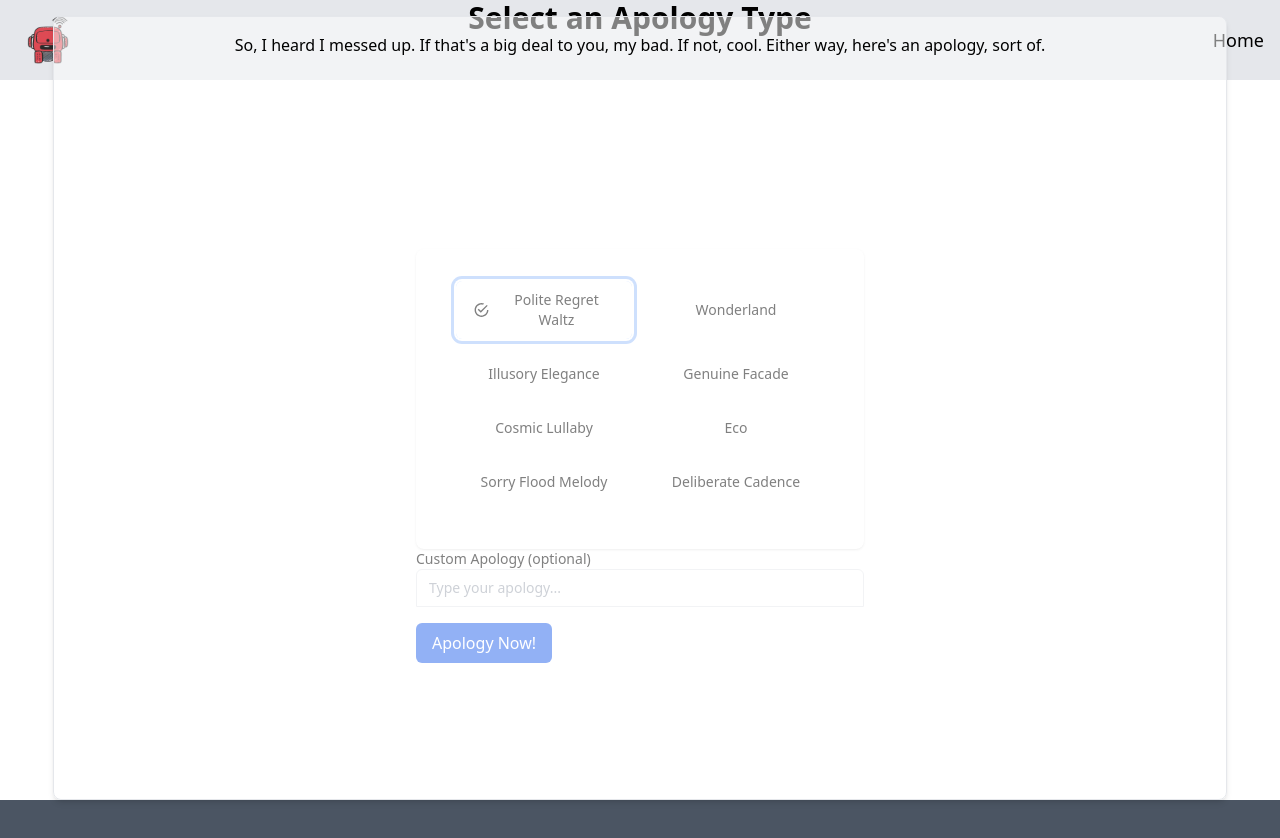
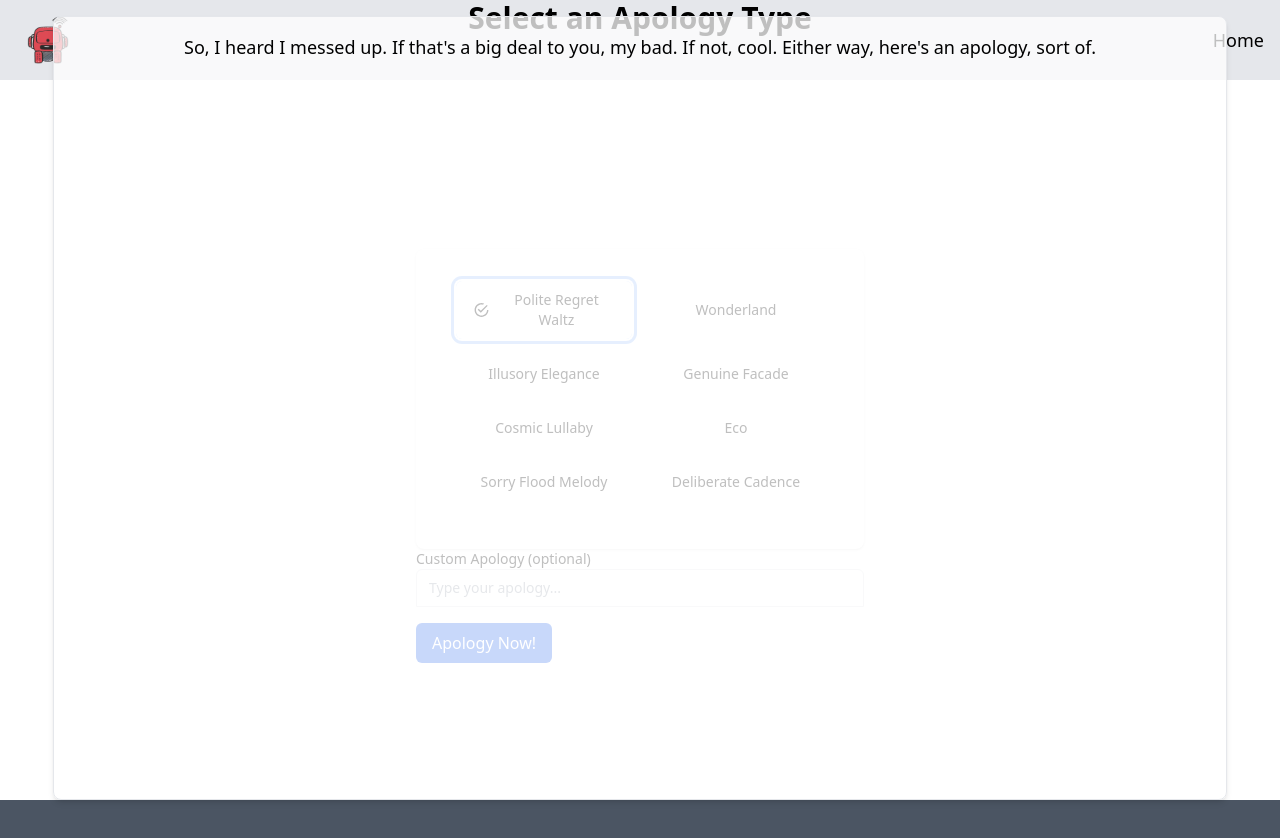
Before and after one commit to wu-changxing/ApologyMachine, a React (Create React App) app in the folder frontend/: page /strategy in a window 1280 px wide. Both pictures are taken after a click on the button "Polite Regret Waltz". Shown: the top 838 px of the page. Built offline with nearby package versions, Linux system fonts and the light colour scheme; the HTML template or start-up script is replaced by a standard one.

Commit message:
strategy updated

```diff
--- a/frontend/src/components/Strategy.js
+++ b/frontend/src/components/Strategy.js
@@ -76,10 +76,11 @@ const Strategy = () => {
                             ))}
                         </div>
                         {showDescription && clickedStrategyDescription && (
-                            <div className="fixed inset-0 bg-white bg-opacity-50 p-4 border border-gray-200 shadow-md rounded-lg z-10 w-11/12 text-center mx-auto mt-4">
+                            <div className="fixed inset-0 bg-white bg-opacity-75 p-4 border border-gray-200 shadow-md rounded-lg z-10 w-11/12 text-center mx-auto mt-4 text-lg"> {/* Adjust text-lg to the size you want */}
                                 {clickedStrategyDescription}
                             </div>
                         )}
+
                     </div>
                     <div className="mb-4">
                         <label htmlFor="customApology" className="block text-sm font-medium text-secondary-500">
```
